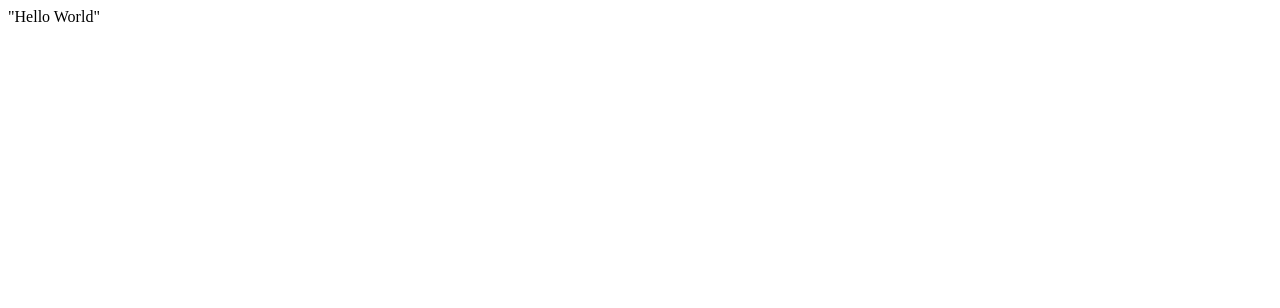
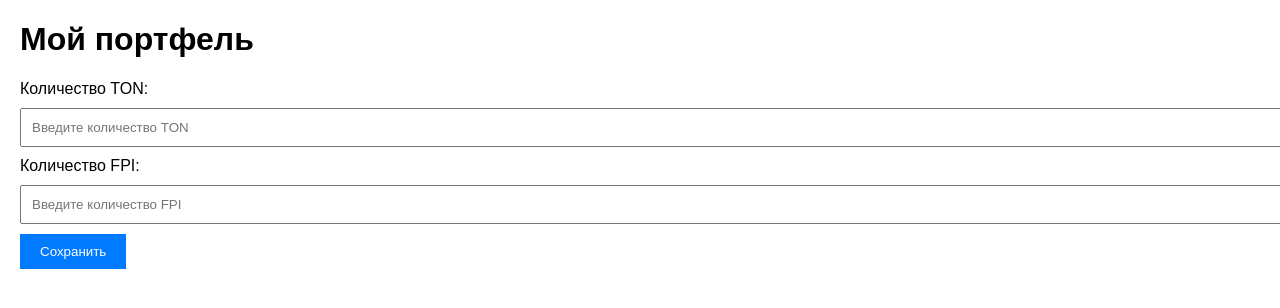
Before and after one commit to s1n1sst3re/https-my-crypto-webapp.vercel.app, a plain HTML site: page index.html in a window 1280 px wide. Drawn offline with Linux system fonts and the light colour scheme.

Commit message:
Update index.html

```diff
--- a/index.html
+++ b/index.html
@@ -1 +1,62 @@
-"Hello World"
+<!DOCTYPE html>
+<html lang="en">
+<head>
+    <meta charset="UTF-8">
+    <meta name="viewport" content="width=device-width, initial-scale=1.0">
+    <title>Мой портфель</title>
+    <style>
+        body {
+            font-family: Arial, sans-serif;
+            margin: 20px;
+        }
+        input {
+            width: 100%;
+            padding: 10px;
+            margin: 10px 0;
+        }
+        button {
+            padding: 10px 20px;
+            background-color: #007bff;
+            color: white;
+            border: none;
+            cursor: pointer;
+        }
+    </style>
+</head>
+<body>
+    <h1>Мой портфель</h1>
+    <label for="ton">Количество TON:</label>
+    <input type="number" id="ton" placeholder="Введите количество TON">
+
+    <label for="fpi">Количество FPI:</label>
+    <input type="number" id="fpi" placeholder="Введите количество FPI">
+
+    <button onclick="saveData()">Сохранить</button>
+
+    <p id="result"></p>
+
+    <script>
+        // Сохранение данных в Telegram Data
+        function saveData() {
+            const ton = document.getElementById('ton').value;
+            const fpi = document.getElementById('fpi').value;
+
+            if (ton && fpi) {
+                Telegram.WebApp.MainButton.setText('Сохранено');
+                Telegram.WebApp.MainButton.show();
+
+                // Отправка данных обратно в бота
+                Telegram.WebApp.sendData(JSON.stringify({ ton, fpi }));
+            } else {
+                document.getElementById('result').innerText = 'Пожалуйста, заполните все поля.';
+            }
+        }
+
+        // Настройка кнопки MainButton
+        Telegram.WebApp.ready();
+        Telegram.WebApp.expand();
+        Telegram.WebApp.MainButton.setText('Сохранить');
+        Telegram.WebApp.MainButton.onClick(saveData);
+    </script>
+</body>
+</html>
```
